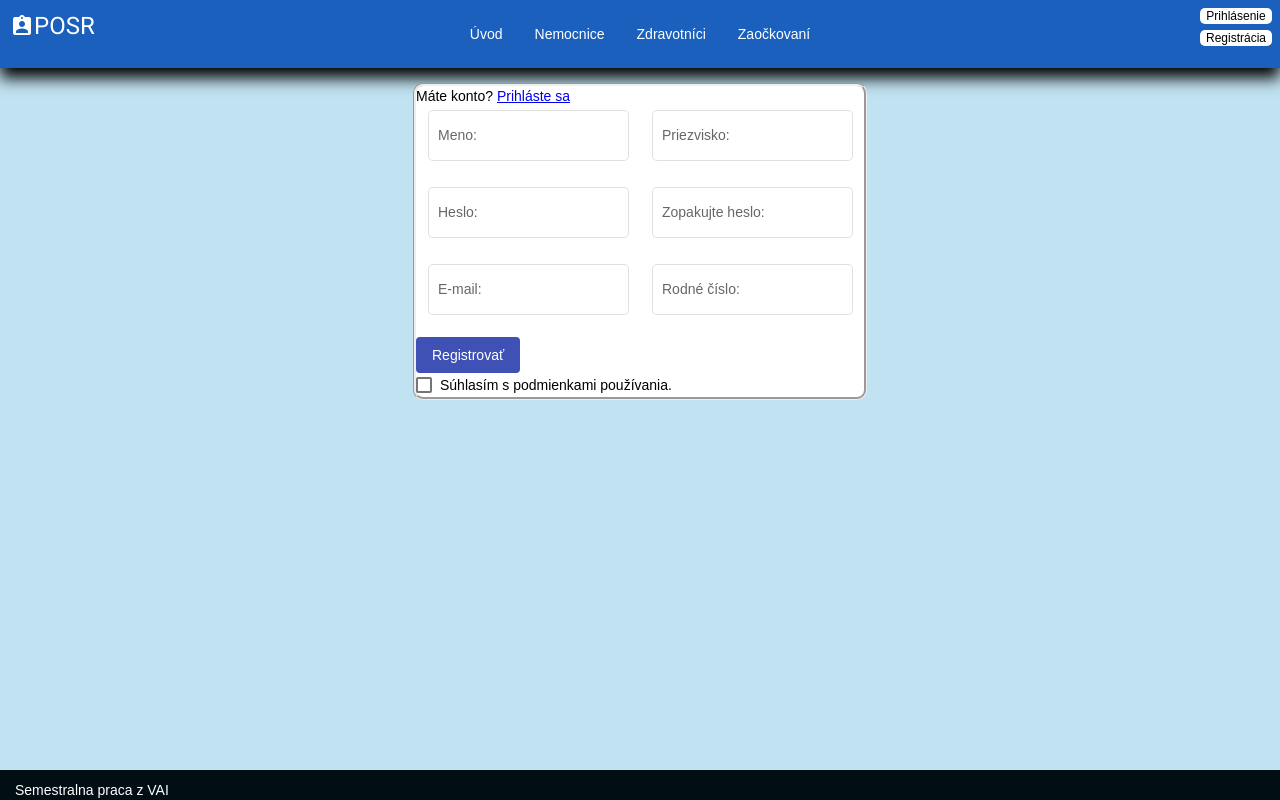
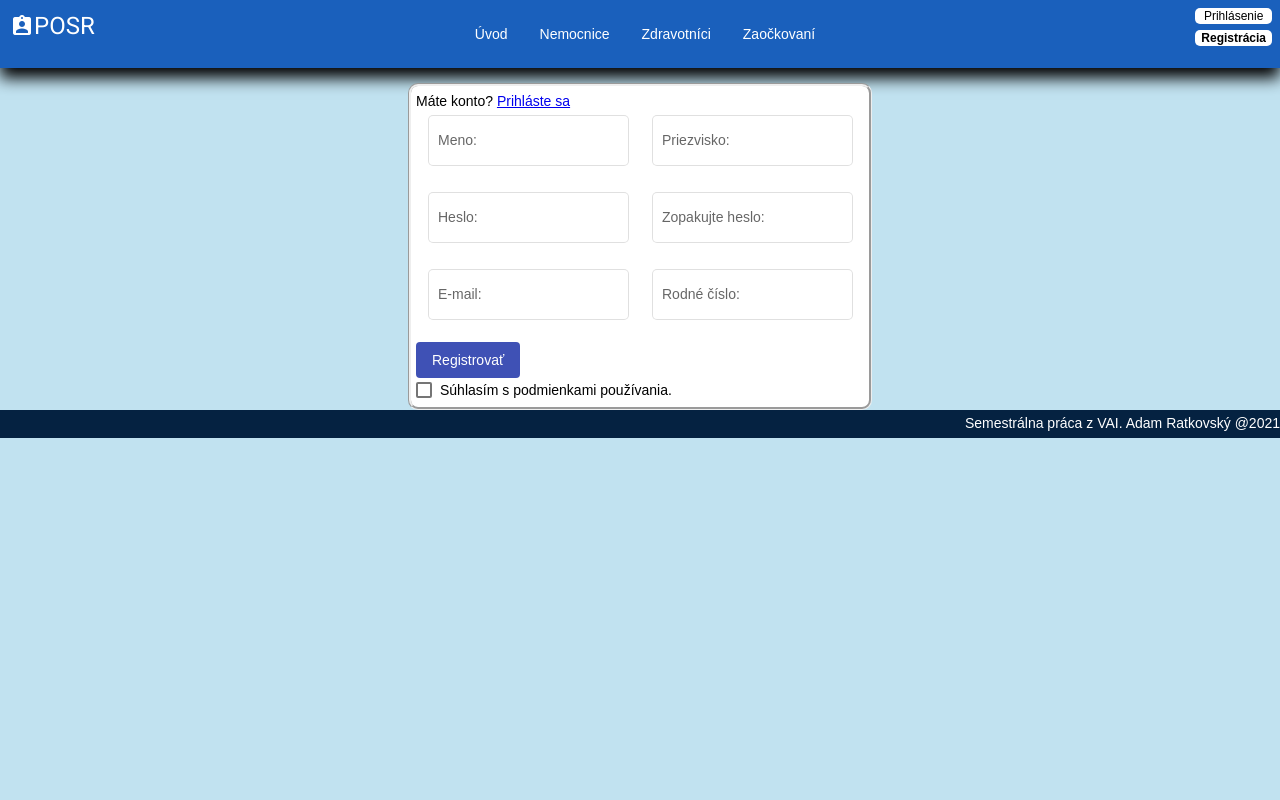
Before and after one commit to gabajci/inf-ockovaci-system, an Angular app: page /register in a window 1280 px wide. Built offline with nearby package versions, Linux system fonts and the light colour scheme.

Commit message:
responzivny dizajn

```diff
--- a/src/app/app.component.html
+++ b/src/app/app.component.html
@@ -1,7 +1,7 @@
+<header></header>
 <div>
-    <header></header>
-    <div>
-        <router-outlet></router-outlet>
-    </div>
-    <app-footer></app-footer>
+    <router-outlet></router-outlet>
 </div>
+<div class="footer-panel">
+    Semestrálna práca z VAI. Adam Ratkovský @2021
+</div>
--- a/src/app/app.module.ts
+++ b/src/app/app.module.ts
@@ -4,7 +4,6 @@ import { AppRoutingModule } from './app-routing.module';
 import { AppComponent } from './app.component';
 import { WelcomePageComponent } from './welcome-page/welcome-page.component';
 import { HeaderComponent } from './header/header.component';
-import { FooterComponent } from './footer/footer.component';
 import { HospitalComponent } from './hospital/hospital.component';
 import { PersonalComponent } from './personal/personal.component';
 import { VaccinatedComponent } from './vaccinated/vaccinated.component';
@@ -30,7 +29,6 @@ import { MatExpansionModule } from '@angular/material/expansion';
     AppComponent,
     WelcomePageComponent,
     HeaderComponent,
-    FooterComponent,
     HospitalComponent,
     PersonalComponent,
     VaccinatedComponent,
--- a/src/app/footer/footer.component.html
+++ /dev/null
@@ -1,3 +0,0 @@
-<footer>
-    <div class="footer-text"> Semestralna praca z VAI</div>
-</footer>
--- a/src/app/footer/footer.component.scss
+++ /dev/null
@@ -1,14 +0,0 @@
-footer {
-  position:fixed;
-  bottom:0;
-    width: 100%;
-    height:30px;   /* Height of the footer */
-    background:rgb(1, 14, 20);
-  }
-
-  .footer-text {
-    bottom: 0;
-    right: 0;
-    padding: 10px 15px;
-    color: white;
-  }
--- a/src/app/footer/footer.component.ts
+++ /dev/null
@@ -1,15 +0,0 @@
-import { Component, OnInit } from '@angular/core';
-
-@Component({
-  selector: 'app-footer',
-  templateUrl: './footer.component.html',
-  styleUrls: ['./footer.component.scss']
-})
-export class FooterComponent implements OnInit {
-
-  constructor() { }
-
-  ngOnInit(): void {
-  }
-
-}
--- a/src/app/header/header.component.html
+++ b/src/app/header/header.component.html
@@ -1,18 +1,26 @@
 <div class="header">
-    <div style="width: 20%;">
-        <div class="logo">
-            <mat-icon style="padding-top: 4px;">assignment_ind</mat-icon>
-            <H1>POSR</H1>
+    <div class="logo">
+        <mat-icon style="padding-top: 4px;">assignment_ind</mat-icon>
+        <H1>POSR</H1>
+    </div>
+    <div class="signpost">
+        <div>
+            <button [ngClass]="this.selectedTab == 1 ? 'selected-tab' : 'null'" (click)="changeSelectedState(1)"
+                mat-button routerLink="/welcome-page">Úvod</button>
+            <button [ngClass]="this.selectedTab == 2 ? 'selected-tab' : 'null'" (click)="changeSelectedState(2)"
+                mat-button routerLink="/hospital">Nemocnice</button>
+        </div>
+        <div>
+            <button [ngClass]="this.selectedTab == 3 ? 'selected-tab' : 'null'" (click)="changeSelectedState(3)"
+                mat-button routerLink="/personal">Zdravotníci</button>
+            <button [ngClass]="this.selectedTab == 4 ? 'selected-tab' : 'null'" (click)="changeSelectedState(4)"
+                mat-button routerLink="/vaccinated">Zaočkovaní</button>
         </div>
     </div>
-    <div class="signpost">
-        <button mat-button routerLink="/welcome-page">Úvod</button>
-        <button mat-button routerLink="/hospital">Nemocnice</button>
-        <button mat-button routerLink="/personal">Zdravotníci</button>
-        <button mat-button routerLink="/vaccinated">Zaočkovaní</button>
-    </div>
     <div class="auth-signpost">
-        <button routerLink="/login">Prihlásenie</button>
-        <button routerLink="/register">Registrácia</button>
+        <button [ngClass]="this.selectedTab == 5 ? 'selected-tab' : 'null'" (click)="changeSelectedState(5)"
+            routerLink="/login">Prihlásenie</button>
+        <button [ngClass]="this.selectedTab == 6 ? 'selected-tab' : 'null'" (click)="changeSelectedState(6)"
+            routerLink="/register">Registrácia</button>
     </div>
 </div>
--- a/src/app/header/header.component.scss
+++ b/src/app/header/header.component.scss
@@ -9,21 +9,37 @@
     box-shadow: 0 10px 15px 0px #000000;
     //border-radius: 25px;
     margin-bottom: 15px;
+    @media only screen and (max-width: 1024px)  {
+        flex-direction: column;
+        }
 }
 
 .logo {
     display: flex;
     justify-content: flex-start;
-    padding: 5px
+    padding: 5px;
+    width: 20%;
+    @media only screen and (max-width: 1024px)  {
+        width:100%;
+        justify-content: center;
+        }
 }
 
 
-
+.selected-tab{
+    font-weight: bold;
+}
 
 .signpost{
     display: flex;
     align-items: center;
+    flex-flow: row;
+    @media only screen and (max-width: 1024px)  {
+        flex-direction: column;
+        }
 }
+
+
 
 .auth-signpost {
     width: 20%;
@@ -38,5 +54,11 @@
         border: none;
         font-size: 12px;
         margin: 3px;
-         }
+    }
+    @media only screen and (max-width: 1024px)  {
+        width: 95%;
+        padding-right: 12px;
+        position: absolute;
+        }
+
 }
--- a/src/app/header/header.component.ts
+++ b/src/app/header/header.component.ts
@@ -7,15 +7,22 @@ import { Component, OnInit } from '@angular/core';
 })
 export class HeaderComponent implements OnInit {
 
-  private selectedButton = 1;
+  selectedTab = 1;
 
   constructor() { }
 
   ngOnInit(): void {
+    this.selectedTab =
+      window.location.pathname.includes("welcome-page") ? 1 :
+        window.location.pathname.includes("hospital") ? 2 :
+          window.location.pathname.includes("personal") ? 3 :
+            window.location.pathname.includes("vaccinated") ? 4 :
+              window.location.pathname.includes("login") ? 5 :
+                window.location.pathname.includes("register") ? 6 :0;
   }
 
-  changeButton(selButton:number){
-    this.selectedButton= selButton;
+  changeSelectedState(selButton: number) {
+    this.selectedTab = selButton;
   }
 
 }
--- a/src/app/register/register.component.scss
+++ b/src/app/register/register.component.scss
@@ -1,4 +1,8 @@
 .fields {
     display: flex;
     justify-content: space-around;
+
+    @media only screen and (max-width: 1024px)  {
+        flex-direction: column;
+        }
 }
--- a/src/app/welcome-page/welcome-page.component.html
+++ b/src/app/welcome-page/welcome-page.component.html
@@ -30,13 +30,47 @@
         </mat-tab>
         <mat-tab label="Kontakty">
             <div class="mat-parts">
-                <p>nulla,
-                    convallis at vestibulum eu, sagittis sed nibh. Nunc feugiat auctor elit, id blandit velit malesuada
-                    a.
-                    Donec
-                    odio ex, pellentesque nec feugiat et, cursus ac purus. Morbi viverra pellentesque enim et dignissim.
-                    Donec
-                    convallis maximus interdum.
+                <p>
+                    Lorem ipsum dolor sit amet, consectetur adipiscing elit. Sed eget ex orci. Ut tristique, justo eget
+                    egestas congue, massa sem vehicula libero, ac vulputate augue orci at magna. Proin ut eros vel lorem
+                    eleifend dignissim scelerisque in diam. Vestibulum augue quam, ullamcorper eu eleifend ut, interdum
+                    in mi. Quisque ut augue eu lacus blandit rhoncus. Ut congue felis a mi tincidunt, sed luctus tellus
+                    suscipit. In volutpat eros ac lobortis laoreet. Nulla non ipsum vel ante viverra facilisis. Nulla in
+                    lacinia ipsum. Donec lorem urna, pellentesque at vestibulum id, posuere vitae mi. Vestibulum ut
+                    metus lorem.
+
+                    Maecenas vel lacus vel lorem sollicitudin ullamcorper nec quis neque. Proin et placerat urna, ut
+                    vulputate felis. Praesent facilisis ipsum in neque ultrices, a pharetra massa tristique. Maecenas
+                    vitae velit fringilla lectus tincidunt pharetra. Praesent fringilla, massa id dapibus aliquam,
+                    tortor nunc vehicula metus, eu hendrerit ante elit a diam. Fusce dignissim, purus ut ultricies
+                    rutrum, enim elit vestibulum turpis, nec eleifend tellus ex ut neque. Proin non massa dignissim,
+                    placerat urna sit amet, imperdiet turpis. Phasellus neque nunc, tempor in placerat a, blandit quis
+                    risus. Donec sed porta nisl. Sed quis justo neque. Donec id risus semper, tempor mauris in, aliquam
+                    mi. Aenean viverra quis ex eu laoreet. Cras et diam sit amet elit sollicitudin blandit sit amet a
+                    ipsum. Praesent libero diam, finibus lacinia massa quis, posuere ornare nibh. Praesent elementum eu
+                    tellus pharetra pellentesque. Donec tincidunt vestibulum lacus, sit amet mattis risus venenatis sed.
+
+                    Proin suscipit accumsan ultricies. Curabitur porttitor elit vitae justo vulputate, ut aliquam tortor
+                    pellentesque. Suspendisse quam nunc, molestie eget ultrices quis, pulvinar in magna. Maecenas rutrum
+                    mi arcu, ut vestibulum velit auctor id. Aliquam eget accumsan mi, non gravida est. Nullam odio
+                    tellus, cursus sed condimentum a, consequat vehicula orci. Sed interdum varius metus, ac aliquet
+                    mauris porta quis. Phasellus ut sodales augue. Sed urna tellus, luctus sit amet tincidunt id,
+                    scelerisque sed mi. Donec nunc metus, egestas at rutrum quis, euismod id elit.
+
+                    Etiam euismod vulputate magna, eget dictum quam egestas fermentum. Donec vel erat vitae est varius
+                    faucibus aliquam ut risus. Donec ultricies in felis vel tincidunt. Aliquam vulputate, nisl sit amet
+                    porta porta, mauris diam sodales metus, ut fermentum leo massa sit amet odio. Nullam vel sodales
+                    enim. Etiam faucibus, ex ut fermentum vestibulum, metus ipsum pulvinar tellus, in vestibulum ipsum
+                    metus quis ex. Integer eu vehicula elit, a maximus libero. Proin viverra at nunc sed suscipit.
+                    Quisque nec nulla quam. Orci varius natoque penatibus et magnis dis parturient montes, nascetur
+                    ridiculus mus. Nullam dictum velit eu erat suscipit accumsan. Mauris a ultrices est.
+
+                    Proin ante massa, pulvinar in faucibus in, gravida sed sem. Suspendisse vel ligula lacus. Aliquam
+                    ultrices dolor nec interdum laoreet. Nullam gravida purus vel felis feugiat, eu cursus eros lacinia.
+                    Vestibulum feugiat id risus vitae tristique. Aenean interdum ante vitae ultrices elementum.
+                    Phasellus fermentum tempor nulla, at tempor massa dapibus eu. Sed lacinia elit hendrerit turpis
+                    dictum, id venenatis enim dignissim. Suspendisse pellentesque ante orci. Donec semper dictum purus.
+                    Mauris ut metus vel nulla feugiat vulputate.
                 </p>
             </div>
         </mat-tab>
--- a/src/styles.scss
+++ b/src/styles.scss
@@ -3,7 +3,7 @@
     font-family: 'Source Sans Pro', sans-serif;
 }
 
-html { background-color: rgb(193, 226, 240); }
+html { background-color: rgb(193, 226, 240);height: 100%; }
 
 
 
@@ -13,12 +13,29 @@ html { background-color: rgb(193, 226, 240); }
     margin: auto;
     align-items: center;
     width: 50%;
+    height: 100%;
     background-color: white;
     border-radius: 10px;
     border-style: groove;
+        @media only screen and (max-width: 1024px)  {
+        width: 90%;
+        }
 }
 
+.footer-panel {
+    position: sticky;
+    bottom: 0;
+    width: 100%;
+    height: 25px;
 
+
+    background-color: #052241;
+    color: #fff;
+    font-weight: 100;
+    font-size: 14px;
+    text-align: right;
+    padding-top: 3px;
+}
 
 .auth-field {
     position: relative;
@@ -27,6 +44,17 @@ html { background-color: rgb(193, 226, 240); }
     background-color: white;
     border-radius: 10px;
     border-style: groove;
+    padding: 5px;
+    @media only screen and (max-width: 1024px)  {
+        width: 90%;
+        }
 }
 
-body { margin: 0; font-family: Roboto, "Helvetica Neue", sans-serif; }
+body {
+    min-height: 100%;
+    height: 100%;
+    padding: 0;
+    margin: 0 auto -142px;
+    position: relative;
+    font-family: Roboto, "Helvetica Neue", sans-serif;
+}
```
